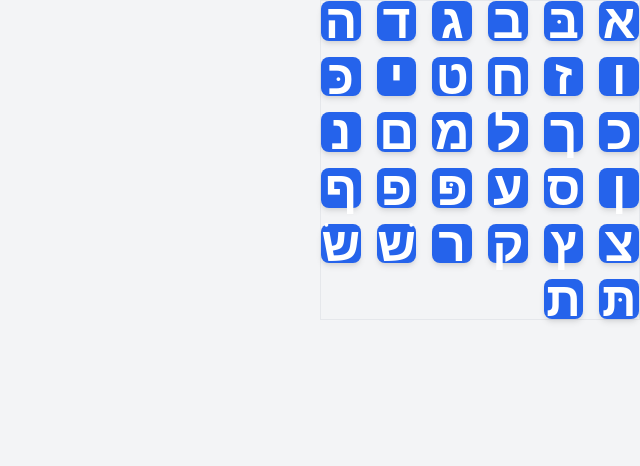
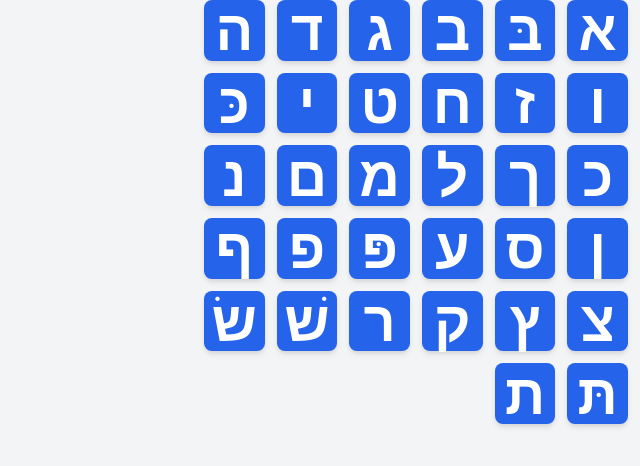
Before and after one commit to SimchaWeiss123/Yiddish-Letters, a plain HTML site: page index.html in a window 1280 px wide. Shown: the whole page, without its empty margins (640-1280 px from the left). Drawn offline with nearby package versions, Linux system fonts and the light colour scheme.

Commit message:
Update index.html

```diff
--- a/index.html
+++ b/index.html
@@ -24,36 +24,26 @@
             /* Applying background and shadow directly to the grid container */
             @apply bg-white rounded-xl shadow-lg p-6 md:p-8; /* Added padding and rounded corners */
 
-            /* Responsive grid: Adjusted for better fit on various screens */
-            display: grid !important; /* Force grid display */
-            gap: 16px; /* Consistent gap */
+            /* Responsive grid: 3 columns on small, 4 on medium, 6 on large */
+            display: grid;
+            grid-template-columns: repeat(3, 1fr); /* Default for small screens */
+            gap: 12px; /* Consistent gap */
             margin-top: 0; /* No top margin needed if title is removed */
+            padding-left: 12px; /* Added left padding to match gap */
+            padding-right: 12px; /* Added right padding to match gap */
 
-            /* Responsive horizontal padding */
-            @apply px-4 sm:px-6 md:px-8;
-
-            /* Explicitly define grid columns for each breakpoint with !important */
-            grid-template-columns: repeat(2, 1fr) !important; /* Default: 2 columns for very small screens */
-
+            /* Tailwind responsive prefixes for grid columns */
             @media (min-width: 640px) { /* sm breakpoint */
-                grid-template-columns: repeat(3, 1fr) !important;
+                grid-template-columns: repeat(4, 1fr);
             }
             @media (min-width: 768px) { /* md breakpoint */
-                grid-template-columns: repeat(4, 1fr) !important;
+                grid-template-columns: repeat(5, 1fr);
             }
             @media (min-width: 1024px) { /* lg breakpoint */
-                grid-template-columns: repeat(5, 1fr) !important;
+                grid-template-columns: repeat(6, 1fr); /* Fits 30 letters in 5 rows of 6 */
             }
-            @media (min-width: 1280px) { /* xl breakpoint - for 6 columns on larger desktops */
-                grid-template-columns: repeat(6, 1fr) !important;
-            }
-
-            /* Allowing grid to expand more on larger screens, but with a max */
-            max-width: 320px; /* Made max-width much smaller for smaller buttons */
+            max-width: 448px; /* Equivalent to max-w-md from Tailwind */
             width: 100%; /* Ensure it takes full width up to max-width */
-
-            /* Added border to create lines on outer edges */
-            border: 1px solid #e5e7eb; /* A light gray border, similar to Tailwind's border-gray-200 */
         }
         .sound-button {
             width: 100%;
@@ -98,20 +88,14 @@
             display: flex;
             align-items: center;
             justify-content: center;
-            font-size: 2rem; /* Adjusted font size for much smaller buttons */
+            font-size: 2.5rem; /* Large font size for Yiddish letters */
             font-family: 'Inter', sans-serif; /* Explicitly set font for button text, ensuring it loads */
             /* Responsive font sizes */
             @media (min-width: 640px) { /* sm breakpoint */
-                font-size: 2.2rem;
+                font-size: 3rem;
             }
             @media (min-width: 768px) { /* md breakpoint */
-                font-size: 2.5rem;
-            }
-            @media (min-width: 1024px) { /* lg breakpoint */
-                font-size: 2.8rem;
-            }
-            @media (min-width: 1280px) { /* xl breakpoint */
-                font-size: 3rem;
+                font-size: 3.5rem;
             }
         }
     </style>
@@ -121,40 +105,40 @@
     <!-- Removed .sound-board-container wrapper, styles applied to .button-grid directly -->
     <div class="button-grid">
         <!-- Yiddish Letters and Variants - Custom Order -->
-        <!-- IMPORTANT: All audio URLs are now set to the raw.githubusercontent.com paths with URL-encoded filenames. -->
-        <!-- Ensure the file extension (.mp3 or .wav) matches your uploaded files if different from .mp3 -->
-        <button class="sound-button" data-sound="https://raw.githubusercontent.com/SimchaWeiss123/Yiddish-Letters/main/Yiddish%20Letters%20Sounds/%D7%90.mp3" data-letter="א"><span>א</span></button>
-        <button class="sound-button" data-sound="https://raw.githubusercontent.com/SimchaWeiss123/Yiddish-Letters/main/Yiddish%20Letters%20Sounds/%D7%91%D6%BC.mp3" data-letter="בּ"><span>בּ</span></button>
-        <button class="sound-button" data-sound="https://raw.githubusercontent.com/SimchaWeiss123/Yiddish-Letters/main/Yiddish%20Letters%20Sounds/%D7%91.mp3" data-letter="ב"><span>ב</span></button>
-        <button class="sound-button" data-sound="https://raw.githubusercontent.com/SimchaWeiss123/Yiddish-Letters/main/Yiddish%20Letters%20Sounds/%D7%92.mp3" data-letter="ג"><span>ג</span></button>
-        <button class="sound-button" data-sound="https://raw.githubusercontent.com/SimchaWeiss123/Yiddish-Letters/main/Yiddish%20Letters%20Sounds/%D7%93.mp3" data-letter="ד"><span>ד</span></button>
-        <button class="sound-button" data-sound="https://raw.githubusercontent.com/SimchaWeiss123/Yiddish-Letters/main/Yiddish%20Letters%20Sounds/%D7%94.mp3" data-letter="ה"><span>ה</span></button>
-        <button class="sound-button" data-sound="https://raw.githubusercontent.com/SimchaWeiss123/Yiddish-Letters/main/Yiddish%20Letters%20Sounds/%D7%95.mp3" data-letter="ו"><span>ו</span></button>
-        <button class="sound-button" data-sound="https://raw.githubusercontent.com/SimchaWeiss123/Yiddish-Letters/main/Yiddish%20Letters%20Sounds/%D7%96.mp3" data-letter="ז"><span>ז</span></button>
-        <button class="sound-button" data-sound="https://raw.githubusercontent.com/SimchaWeiss123/Yiddish-Letters/main/Yiddish%20Letters%20Sounds/%D7%97.mp3" data-letter="ח"><span>ח</span></button>
-        <button class="sound-button" data-sound="https://raw.githubusercontent.com/SimchaWeiss123/Yiddish-Letters/main/Yiddish%20Letters%20Sounds/%D7%98.mp3" data-letter="ט"><span>ט</span></button>
-        <button class="sound-button" data-sound="https://raw.githubusercontent.com/SimchaWeiss123/Yiddish-Letters/main/Yiddish%20Letters%20Sounds/%D7%99.mp3" data-letter="י"><span>י</span></button>
-        <button class="sound-button" data-sound="https://raw.githubusercontent.com/SimchaWeiss123/Yiddish-Letters/main/Yiddish%20Letters%20Sounds/%D7%9B%D6%BC.mp3" data-letter="כּ"><span>כּ</span></button>
-        <button class="sound-button" data-sound="https://raw.githubusercontent.com/SimchaWeiss123/Yiddish-Letters/main/Yiddish%20Letters%20Sounds/%D7%9B.mp3" data-letter="כ"><span>כ</span></button>
-        <button class="sound-button" data-sound="https://raw.githubusercontent.com/SimchaWeiss123/Yiddish-Letters/main/Yiddish%20Letters%20Sounds/%D7%9A.mp3" data-letter="ך"><span>ך</span></button>
-        <button class="sound-button" data-sound="https://raw.githubusercontent.com/SimchaWeiss123/Yiddish-Letters/main/Yiddish%20Letters%20Sounds/%D7%9C.mp3" data-letter="ל"><span>ל</span></button>
-        <button class="sound-button" data-sound="https://raw.githubusercontent.com/SimchaWeiss123/Yiddish-Letters/main/Yiddish%20Letters%20Sounds/%D7%9E.mp3" data-letter="מ"><span>מ</span></button>
-        <button class="sound-button" data-sound="https://raw.githubusercontent.com/SimchaWeiss123/Yiddish-Letters/main/Yiddish%20Letters%20Sounds/%D7%9D.mp3" data-letter="ם"><span>ם</span></button>
-        <button class="sound-button" data-sound="https://raw.githubusercontent.com/SimchaWeiss123/Yiddish-Letters/main/Yiddish%20Letters%20Sounds/%D7%A0.mp3" data-letter="נ"><span>נ</span></button>
-        <button class="sound-button" data-sound="https://raw.githubusercontent.com/SimchaWeiss123/Yiddish-Letters/main/Yiddish%20Letters%20Sounds/%D7%9F.mp3" data-letter="ן"><span>ן</span></button>
-        <button class="sound-button" data-sound="https://raw.githubusercontent.com/SimchaWeiss123/Yiddish-Letters/main/Yiddish%20Letters%20Sounds/%D7%A1.mp3" data-letter="ס"><span>ס</span></button>
-        <button class="sound-button" data-sound="https://raw.githubusercontent.com/SimchaWeiss123/Yiddish-Letters/main/Yiddish%20Letters%20Sounds/%D7%A2.mp3" data-letter="ע"><span>ע</span></button>
-        <button class="sound-button" data-sound="https://raw.githubusercontent.com/SimchaWeiss123/Yiddish-Letters/main/Yiddish%20Letters%20Sounds/%D7%A4%D6%BC.mp3" data-letter="פּ"><span>פּ</span></button>
-        <button class="sound-button" data-sound="https://raw.githubusercontent.com/SimchaWeiss123/Yiddish-Letters/main/Yiddish%20Letters%20Sounds/%D7%A4.mp3" data-letter="פ"><span>פ</span></button>
-        <button class="sound-button" data-sound="https://raw.githubusercontent.com/SimchaWeiss123/Yiddish-Letters/main/Yiddish%20Letters%20Sounds/%D7%A3.mp3" data-letter="ף"><span>ף</span></button>
-        <button class="sound-button" data-sound="https://raw.githubusercontent.com/SimchaWeiss123/Yiddish-Letters/main/Yiddish%20Letters%20Sounds/%D7%A6.mp3" data-letter="צ"><span>צ</span></button>
-        <button class="sound-button" data-sound="https://raw.githubusercontent.com/SimchaWeiss123/Yiddish-Letters/main/Yiddish%20Letters%20Sounds/%D7%A5.mp3" data-letter="ץ"><span>ץ</span></button>
-        <button class="sound-button" data-sound="https://raw.githubusercontent.com/SimchaWeiss123/Yiddish-Letters/main/Yiddish%20Letters%20Sounds/%D7%A7.mp3" data-letter="ק"><span>ק</span></button>
-        <button class="sound-button" data-sound="https://raw.githubusercontent.com/SimchaWeiss123/Yiddish-Letters/main/Yiddish%20Letters%20Sounds/%D7%A8.mp3" data-letter="ר"><span>ר</span></button>
-        <button class="sound-button" data-sound="https://raw.githubusercontent.com/SimchaWeiss123/Yiddish-Letters/main/Yiddish%20Letters%20Sounds/%D7%A9%D6%BC.mp3" data-letter="שׁ"><span>שׁ</span></button>
-        <button class="sound-button" data-sound="https://raw.githubusercontent.com/SimchaWeiss123/Yiddish-Letters/main/Yiddish%20Letters%20Sounds/%D7%A9%D6%B3.mp3" data-letter="שׂ"><span>שׂ</span></button>
-        <button class="sound-button" data-sound="https://raw.githubusercontent.com/SimchaWeiss123/Yiddish-Letters/main/Yiddish%20Letters%20Sounds/%D7%AA%D6%BC.mp3" data-letter="תּ"><span>תּ</span></button>
-        <button class="sound-button" data-sound="https://raw.githubusercontent.com/SimchaWeiss123/Yiddish-Letters/main/Yiddish%20Letters%20Sounds/%D7%AA.mp3" data-letter="ת"><span>ת</span></button>
+        <!-- IMPORTANT: Double-check the file extension (.mp3 or .wav) for EACH file in your GitHub sounds folder! -->
+        <!-- The folder name in the URL is 'Yiddish%20Letters%20Sounds' -->
+        <button class="sound-button" data-sound="https://raw.githubusercontent.com/SimchaWeiss123/Yiddish-Letters/main/Yiddish%20Letters%20Sounds/א.mp3" data-letter="א"><span>א</span></button>
+        <button class="sound-button" data-sound="https://raw.githubusercontent.com/SimchaWeiss123/Yiddish-Letters/main/Yiddish%20Letters%20Sounds/בּ.mp3" data-letter="בּ"><span>בּ</span></button>
+        <button class="sound-button" data-sound="https://raw.githubusercontent.com/SimchaWeiss123/Yiddish-Letters/main/Yiddish%20Letters%20Sounds/ב.mp3" data-letter="ב"><span>ב</span></button>
+        <button class="sound-button" data-sound="https://raw.githubusercontent.com/SimchaWeiss123/Yiddish-Letters/main/Yiddish%20Letters%20Sounds/ג.mp3" data-letter="ג"><span>ג</span></button>
+        <button class="sound-button" data-sound="https://raw.githubusercontent.com/SimchaWeiss123/Yiddish-Letters/main/Yiddish%20Letters%20Sounds/ד.mp3" data-letter="ד"><span>ד</span></button>
+        <button class="sound-button" data-sound="https://raw.githubusercontent.com/SimchaWeiss123/Yiddish-Letters/main/Yiddish%20Letters%20Sounds/ה.mp3" data-letter="ה"><span>ה</span></button>
+        <button class="sound-button" data-sound="https://raw.githubusercontent.com/SimchaWeiss123/Yiddish-Letters/main/Yiddish%20Letters%20Sounds/ו.mp3" data-letter="ו"><span>ו</span></button>
+        <button class="sound-button" data-sound="https://raw.githubusercontent.com/SimchaWeiss123/Yiddish-Letters/main/Yiddish%20Letters%20Sounds/ז.mp3" data-letter="ז"><span>ז</span></button>
+        <button class="sound-button" data-sound="https://raw.githubusercontent.com/SimchaWeiss123/Yiddish-Letters/main/Yiddish%20Letters%20Sounds/ח.mp3" data-letter="ח"><span>ח</span></button>
+        <button class="sound-button" data-sound="https://raw.githubusercontent.com/SimchaWeiss123/Yiddish-Letters/main/Yiddish%20Letters%20Sounds/ט.mp3" data-letter="ט"><span>ט</span></button>
+        <button class="sound-button" data-sound="https://raw.githubusercontent.com/SimchaWeiss123/Yiddish-Letters/main/Yiddish%20Letters%20Sounds/י.mp3" data-letter="י"><span>י</span></button>
+        <button class="sound-button" data-sound="https://raw.githubusercontent.com/SimchaWeiss123/Yiddish-Letters/main/Yiddish%20Letters%20Sounds/כּ.mp3" data-letter="כּ"><span>כּ</span></button>
+        <button class="sound-button" data-sound="https://raw.githubusercontent.com/SimchaWeiss123/Yiddish-Letters/main/Yiddish%20Letters%20Sounds/כ.mp3" data-letter="כ"><span>כ</span></button>
+        <button class="sound-button" data-sound="https://raw.githubusercontent.com/SimchaWeiss123/Yiddish-Letters/main/Yiddish%20Letters%20Sounds/ך.mp3" data-letter="ך"><span>ך</span></button>
+        <button class="sound-button" data-sound="https://raw.githubusercontent.com/SimchaWeiss123/Yiddish-Letters/main/Yiddish%20Letters%20Sounds/ל.mp3" data-letter="ל"><span>ל</span></button>
+        <button class="sound-button" data-sound="https://raw.githubusercontent.com/SimchaWeiss123/Yiddish-Letters/main/Yiddish%20Letters%20Sounds/מ.mp3" data-letter="מ"><span>מ</span></button>
+        <button class="sound-button" data-sound="https://raw.githubusercontent.com/SimchaWeiss123/Yiddish-Letters/main/Yiddish%20Letters%20Sounds/ם.mp3" data-letter="ם"><span>ם</span></button>
+        <button class="sound-button" data-sound="https://raw.githubusercontent.com/SimchaWeiss123/Yiddish-Letters/main/Yiddish%20Letters%20Sounds/נ.mp3" data-letter="נ"><span>נ</span></button>
+        <button class="sound-button" data-sound="https://raw.githubusercontent.com/SimchaWeiss123/Yiddish-Letters/main/Yiddish%20Letters%20Sounds/ן.mp3" data-letter="ן"><span>ן</span></button>
+        <button class="sound-button" data-sound="https://raw.githubusercontent.com/SimchaWeiss123/Yiddish-Letters/main/Yiddish%20Letters%20Sounds/ס.mp3" data-letter="ס"><span>ס</span></button>
+        <button class="sound-button" data-sound="https://raw.githubusercontent.com/SimchaWeiss123/Yiddish-Letters/main/Yiddish%20Letters%20Sounds/ע.mp3" data-letter="ע"><span>ע</span></button>
+        <button class="sound-button" data-sound="https://raw.githubusercontent.com/SimchaWeiss123/Yiddish-Letters/main/Yiddish%20Letters%20Sounds/פּ.mp3" data-letter="פּ"><span>פּ</span></button>
+        <button class="sound-button" data-sound="https://raw.githubusercontent.com/SimchaWeiss123/Yiddish-Letters/main/Yiddish%20Letters%20Sounds/פ.mp3" data-letter="פ"><span>פ</span></button>
+        <button class="sound-button" data-sound="https://raw.githubusercontent.com/SimchaWeiss123/Yiddish-Letters/main/Yiddish%20Letters%20Sounds/ף.mp3" data-letter="ף"><span>ף</span></button>
+        <button class="sound-button" data-sound="https://raw.githubusercontent.com/SimchaWeiss123/Yiddish-Letters/main/Yiddish%20Letters%20Sounds/צ.mp3" data-letter="צ"><span>צ</span></button>
+        <button class="sound-button" data-sound="https://raw.githubusercontent.com/SimchaWeiss123/Yiddish-Letters/main/Yiddish%20Letters%20Sounds/ץ.mp3" data-letter="ץ"><span>ץ</span></button>
+        <button class="sound-button" data-sound="https://raw.githubusercontent.com/SimchaWeiss123/Yiddish-Letters/main/Yiddish%20Letters%20Sounds/ק.mp3" data-letter="ק"><span>ק</span></button>
+        <button class="sound-button" data-sound="https://raw.githubusercontent.com/SimchaWeiss123/Yiddish-Letters/main/Yiddish%20Letters%20Sounds/ר.mp3" data-letter="ר"><span>ר</span></button>
+        <button class="sound-button" data-sound="https://raw.githubusercontent.com/SimchaWeiss123/Yiddish-Letters/main/Yiddish%20Letters%20Sounds/שׁ.mp3" data-letter="שׁ"><span>שׁ</span></button>
+        <button class="sound-button" data-sound="https://raw.githubusercontent.com/SimchaWeiss123/Yiddish-Letters/main/Yiddish%20Letters%20Sounds/שׂ.mp3" data-letter="שׂ"><span>שׂ</span></button>
+        <button class="sound-button" data-sound="https://raw.githubusercontent.com/SimchaWeiss123/Yiddish-Letters/main/Yiddish%20Letters%20Sounds/תּ.mp3" data-letter="תּ"><span>תּ</span></button>
+        <button class="sound-button" data-sound="https://raw.githubusercontent.com/SimchaWeiss123/Yiddish-Letters/main/Yiddish%20Letters%20Sounds/ת.mp3" data-letter="ת"><span>ת</span></button>
     </div>
 
     <script>
@@ -174,8 +158,6 @@
                     const apiUrl = `https://generativelanguage.googleapis.com/v1beta/models/gemini-2.0-flash:generateContent?key=${apiKey}`;
 
                     console.log("Attempting to play sound from:", soundFilePath);
-                    // Log if the browser thinks it can play this type of audio
-                    console.log("Can play type:", audioPlayer.canPlayType('audio/mpeg')); // Assuming .mp3, adjust if .wav
 
                     // --- IMPORTANT: This check confirms if you've updated the URLs ---
                     if (soundFilePath.includes("example.com")) {
```
